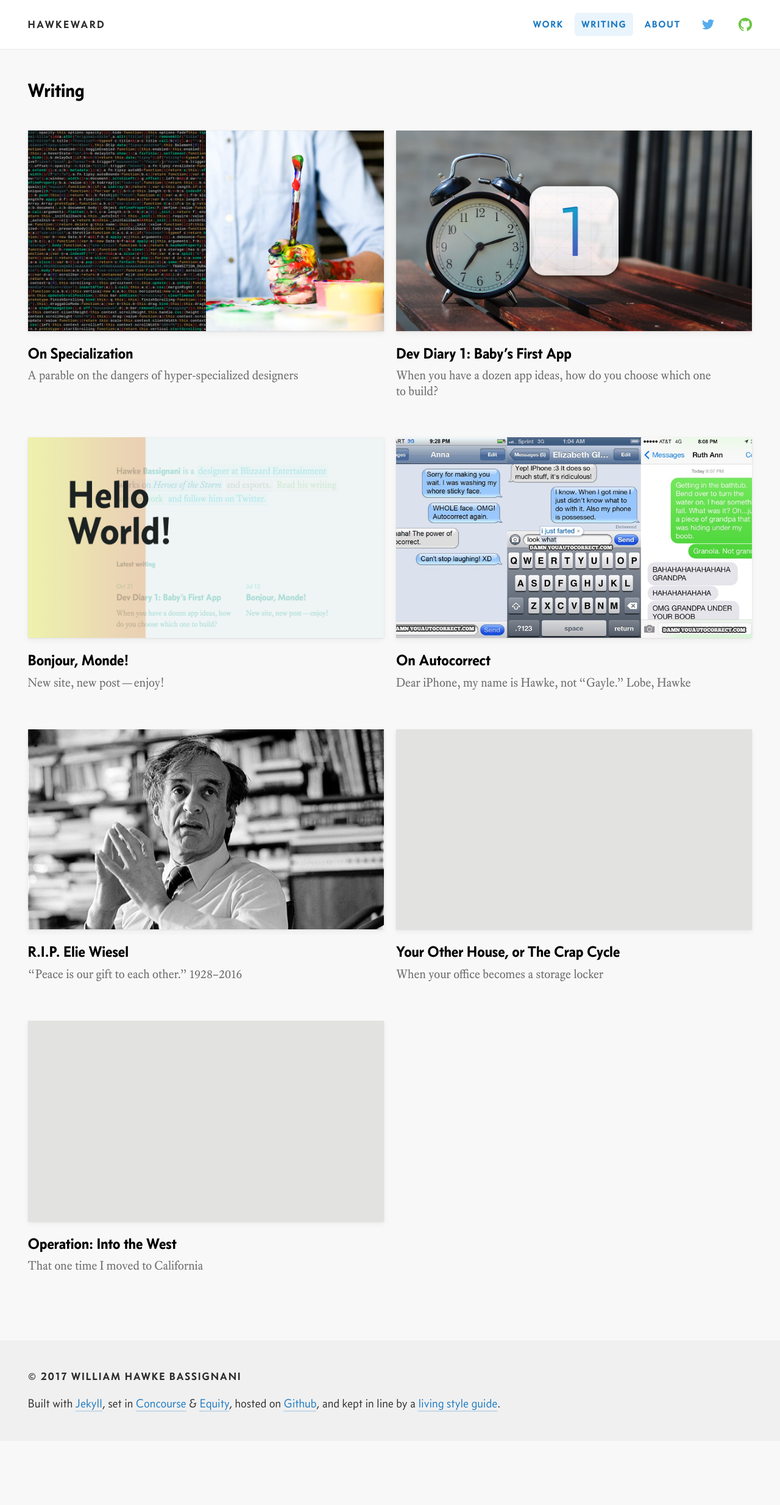
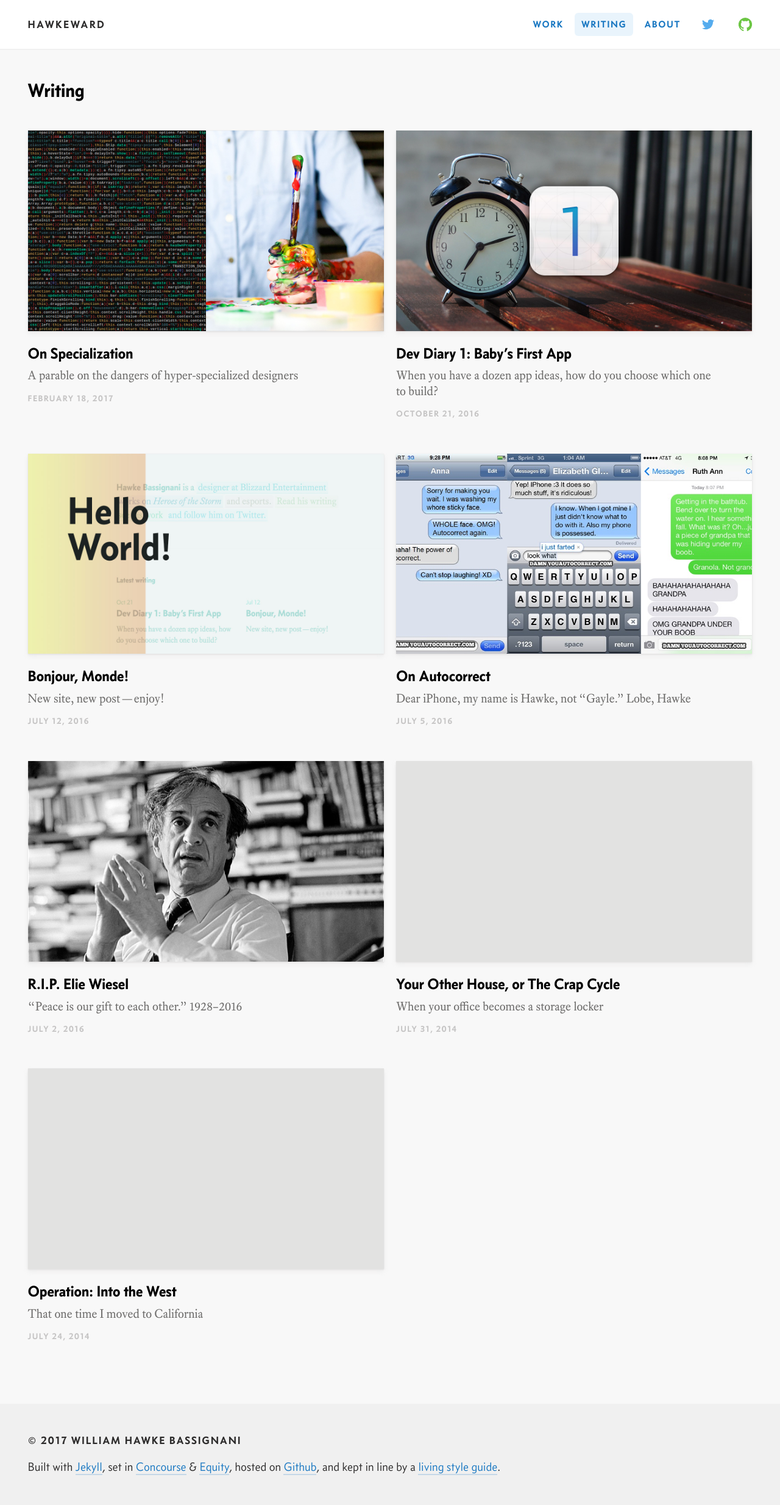
Before and after one commit to whbassignani/whbassignani.github.io, a Jekyll site: the page built from writing/index.html, in a window 1280 px wide. Shown: the whole page at 61% size. Built offline with Jekyll 4.4.1, drawn with Linux system fonts in a browser that asks for light colours; before the commit the page ends 2363 px from its top, so only the background shows below that.

Commit message:
Fixed writing archive dates; increased archive spacing

```diff
--- a/scss/_archive.scss
+++ b/scss/_archive.scss
@@ -1,5 +1,5 @@
 $spacing-between-columns: size(-1);
-$spacing-between-rows: size(6);
+$spacing-between-rows: size(8);
 
 .archive {
   @include flexbox;
--- a/writing/index.html
+++ b/writing/index.html
@@ -22,8 +22,8 @@
         <h2 class="archive-item-title">{{ item.title }}</h2>
         <p class="archive-item-text">{{ item.dek }}</p>
 
-        <time class="archive-item-meta" data-full="{{ post.date | date: "%B %-d, %Y" }}">
-          <span class="shorthand">{{ post.date | date: "%b %-d" }}</span>
+        <time class="archive-item-meta" data-full="{{ item.date | date: "%B %-d, %Y" }}">
+          <span class="shorthand">{{ item.date | date: "%b %-d" }}</span>
         </time>
       </div>
     </div>
```
